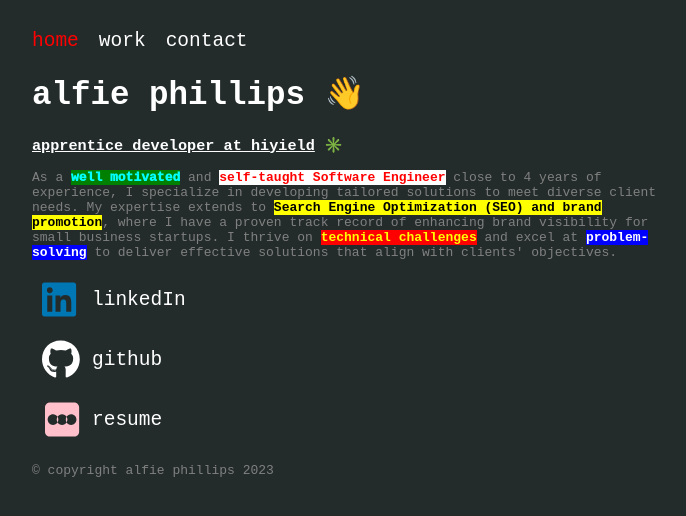
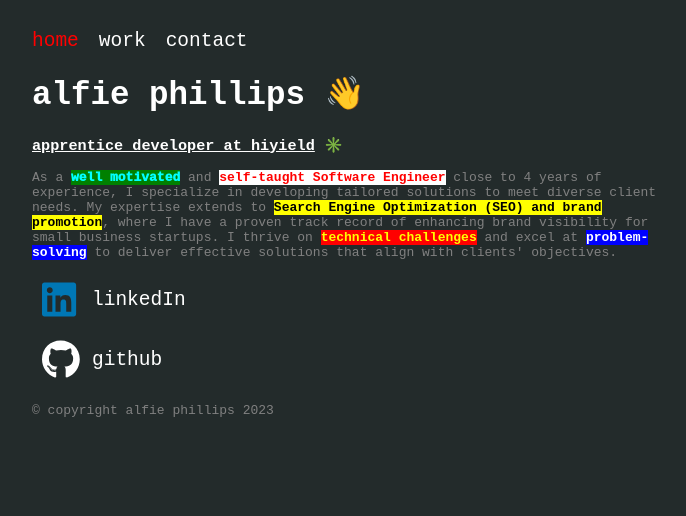
Before and after one commit to alfiephillips/web, a Next.js app: page / in a window 1280 px wide. Shown: the top 516 px of the page, without its empty margins (288-974 px from the left). Built offline with nearby package versions, Linux system fonts and the light colour scheme.

Commit message:
Update index.js

```diff
--- a/pages/index.js
+++ b/pages/index.js
@@ -45,12 +45,6 @@ const HomePage = () => {
         </SocialButton>
         <span style={{fontSize: "1.5em"}}>github</span>
       </div>
-      <div style={{ display: "flex", alignItems: "center", textAlign: "center" }}>
-        <SocialButton href="/CV-Alfie-Phillips.pdf" target="_blank" rel="noopener noreferrer">
-          <FontAwesomeIcon icon={faSquareLetterboxd} className="cv-icon" size="2x"/>
-        </SocialButton>
-        <span style={{fontSize: "1.5em"}}>resume</span>
-      </div>
       <FooterText>
         © copyright alfie phillips {new Date().getFullYear()}
       </FooterText>
```
